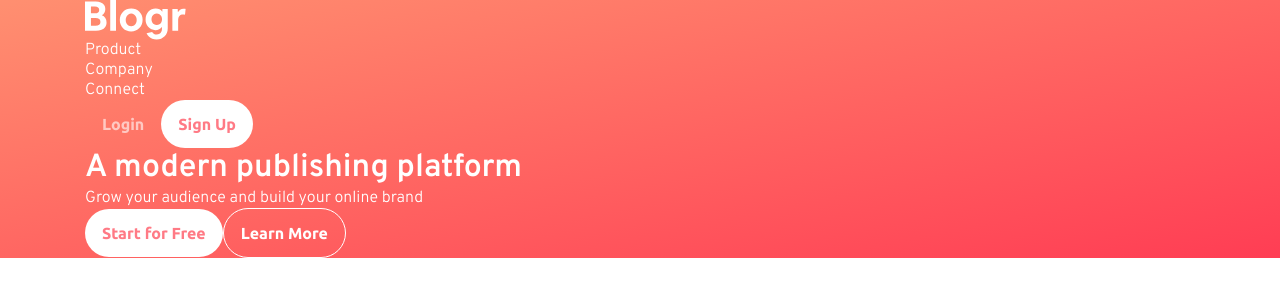
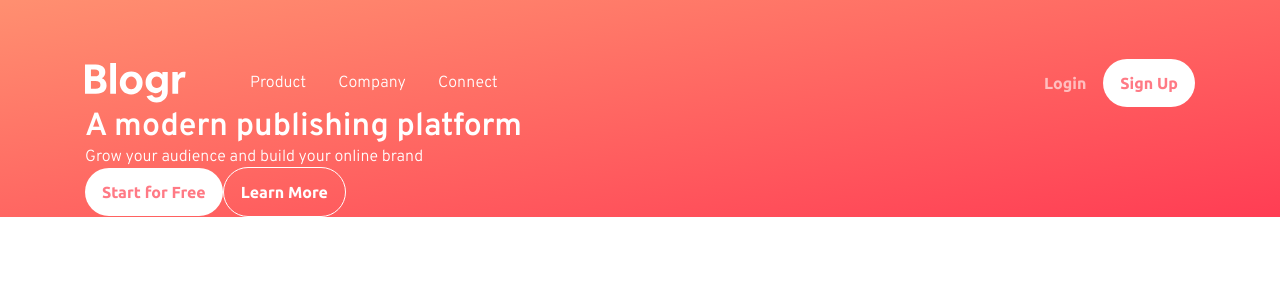
Before and after one commit to nivancheva/blogr-landing-page-react, a React (Vite) app: page / in a window 1280 px wide. Shown: the top 300 px of the page. Built offline with nearby package versions, Linux system fonts and the light colour scheme.

Commit message:
fix navigation bar

```diff
--- a/src/App.css
+++ b/src/App.css
@@ -6,10 +6,25 @@
 .button-toggle {
     background-color: inherit;
     border: 0;
+
+    margin-left: auto;
+}
+
+.header {
+    display: grid;
+    align-items: center;
+    grid-template-columns: auto 1fr;
+    padding-top: 3.6875rem;
 }
 
 .menu-hidden {
     display: none;
+}
+
+@media (max-width:799px) {
+    .navigation-bar {
+        position: absolute;
+    }
 }
 
 @media (min-width:800px) {
@@ -20,4 +35,23 @@
     .button-toggle {
         display: none;
     }
+
+    .header {
+        justify-content: flex-start;
+        gap: 4rem;
+    }
+
+    .login-buttons {
+       margin-left: auto;
+    }
+
+    .navigation-bar {
+        display: flex;
+        align-items: center;
+    }
+
+    .links-nav {
+        display: flex;
+        gap: 2rem;
+    }
 }
--- a/src/App.jsx
+++ b/src/App.jsx
@@ -22,11 +22,11 @@ function App() {
 
 
       <div className='hero-wrapper'>
-        <header className='container'>
+        <header className='container header'>
           <picture><img src={logo} alt='logo'/></picture>
-          <div>
-            <nav className={`${menuVisible ? "" : "menu-hidden"}`}>
-              <ul>
+          <div className={`navigation-bar ${menuVisible ? "" : "menu-hidden"}`}>
+            <nav>
+              <ul className='links-nav'>
                 {links.map((link, idx) => {
                   return (
                     <li key={idx}>
@@ -36,14 +36,14 @@ function App() {
                 })}
               </ul>
             </nav>
-            <div className={`${menuVisible ? "" : "menu-hidden"}`}>
+            <div className='login-buttons'>
               <button className='button button-bare'>Login</button>
               <button className='button button-primary'>Sign Up</button>
             </div>
-            <button onClick={toggleMenu} className='button-toggle'>
+          </div>
+          <button onClick={toggleMenu} className='button-toggle'>
               <img src={menuVisible ? iconClose : iconHamburger}/>
-            </button>
-          </div>
+          </button>
 
         </header>
 
--- a/src/index.css
+++ b/src/index.css
@@ -67,7 +67,7 @@ a {
 
 .button {
     border: 0;
-    padding: .9375rem 1.5rem;
+    padding: .9375rem 2.5rem;
     border-radius: 2em;
     font-family: var(--ff-accent);
     font-weight: var(--fw-bold-accent);
```
